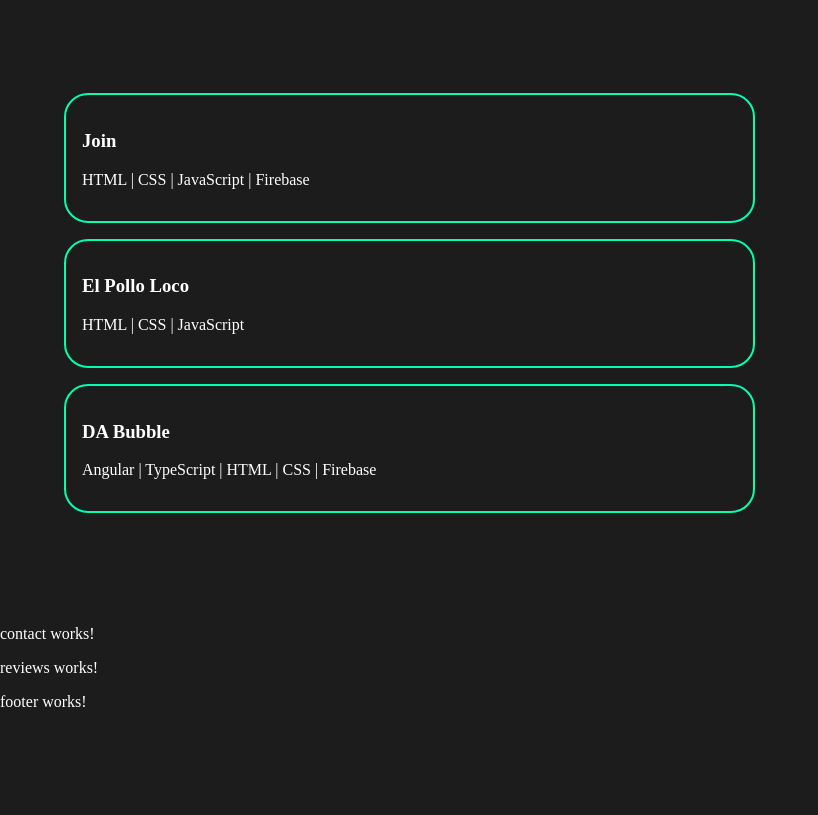
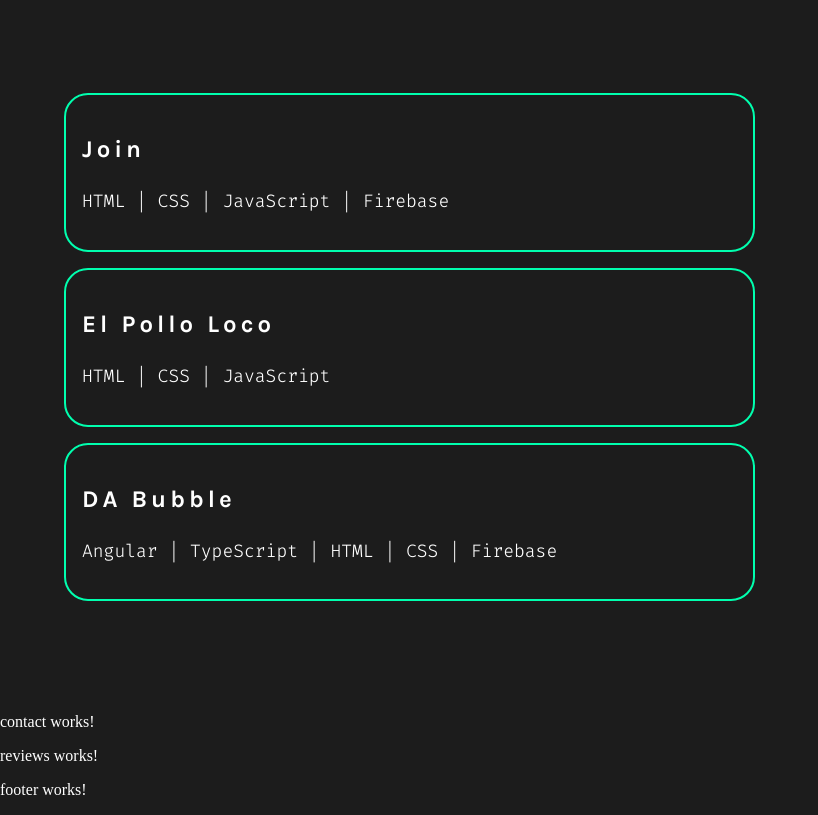
Before and after one commit to Metafeller/portfolio, an Angular app: page / in a window 1280 px wide. Shown: the part 6140-6955 px from the top of the page, without its empty margins (0-818 px from the left). Before the commit the page ends 6867 px from the top, so only its background shows below. Built offline with nearby package versions, Linux system fonts and the light colour scheme.

Commit message:
add font-family and font-size
Die Font-Family und Size wurden in die projects.component integriert

```diff
--- a/src/app/projects/projects.component.scss
+++ b/src/app/projects/projects.component.scss
@@ -34,6 +34,34 @@
         color: #fff;
         }
     }
+
+    h4 {
+        font-family: var(--font-family-second);
+        font-size: 24px;
+        color: var(--accent-color);
+        margin-bottom: 16px;
+    }
+
+    h2 {
+        font-family: var(--font-family);
+        font-size: 64px;
+        color: var(--accent-color);
+        margin-top: 0;
+        margin-bottom: 16px;
+    }
+
+    h3 {
+        font-family: var(--font-family);
+        font-size: 24px;
+        letter-spacing: 4px;
+    }
+
+    p {
+        font-family: var(--font-family-second);
+        font-size: 18px;
+        line-height: 1.6;
+        color: #ffffff;
+    }
 }
 
 .project-preview {
@@ -61,33 +89,33 @@
 
 .projects-text-area {
 
-    h4 {
-        font-family: var(--font-family-second);
-        font-size: 24px;
-        color: var(--accent-color);
-        margin-bottom: 16px;
-    }
+    // h4 {
+    //     font-family: var(--font-family-second);
+    //     font-size: 24px;
+    //     color: var(--accent-color);
+    //     margin-bottom: 16px;
+    // }
 
-    h2 {
-        font-family: var(--font-family);
-        font-size: 64px;
-        color: var(--accent-color);
-        margin-top: 0;
-        margin-bottom: 16px;
-      }
+    // h2 {
+    //     font-family: var(--font-family);
+    //     font-size: 64px;
+    //     color: var(--accent-color);
+    //     margin-top: 0;
+    //     margin-bottom: 16px;
+    //   }
 
-      h3 {
-        font-family: var(--font-family);
-        font-size: 24px;
-        letter-spacing: 4px;
-      }
+    //   h3 {
+    //     font-family: var(--font-family);
+    //     font-size: 24px;
+    //     letter-spacing: 4px;
+    //   }
 
-      p {
-        font-family: var(--font-family-second);
-        font-size: 18px;
-        line-height: 1.6;
-        color: #ffffff;
-      }
+    //   p {
+    //     font-family: var(--font-family-second);
+    //     font-size: 18px;
+    //     line-height: 1.6;
+    //     color: #ffffff;
+    //   }
 }
 
 
```
